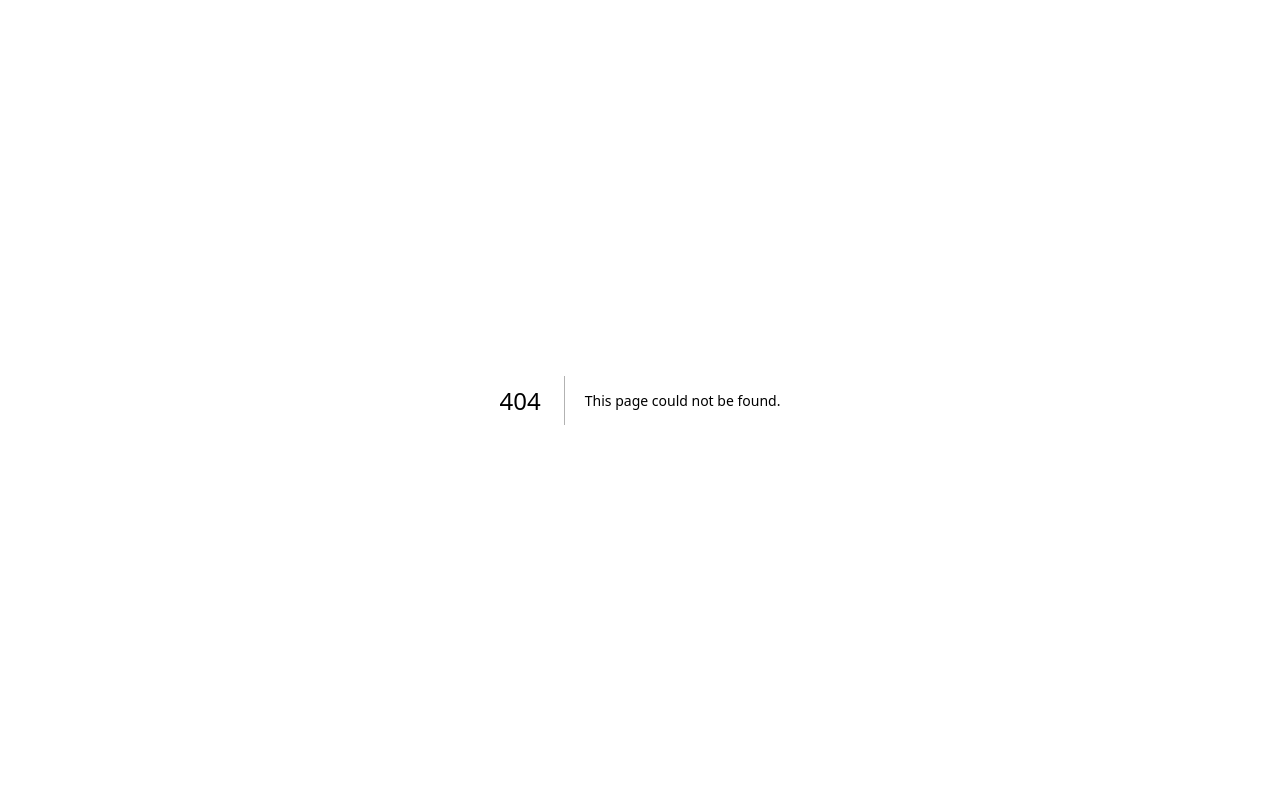
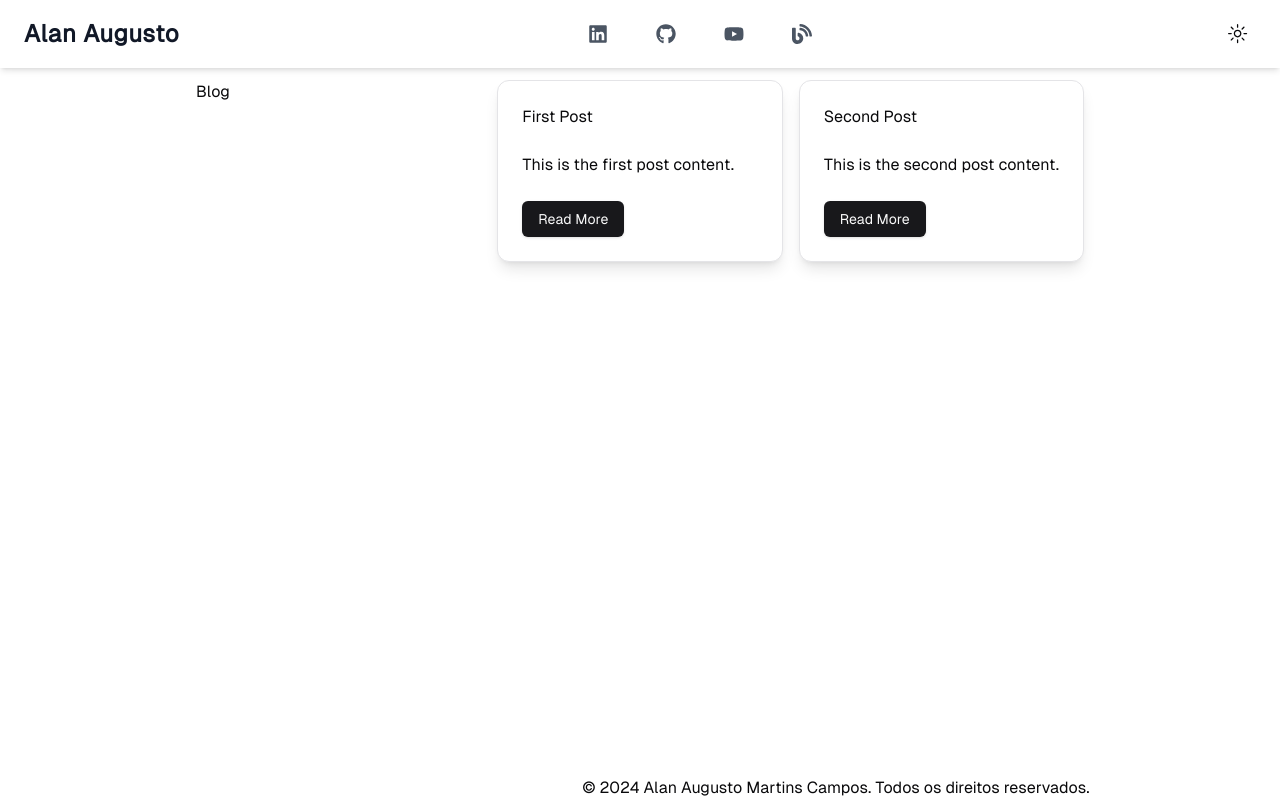
Before and after one commit to Alan-Augusto/alan-augusto-portifolio, a Next.js app in the folder nextjs/portifolio-alan-augusto/: page /blog in a window 1280 px wide. Before the commit this address had no page. Built offline with nearby package versions, Linux system fonts and the light colour scheme.

Commit message:
Ajustes de build, criacao de pagina de blog e novo footer e🦄

```diff
--- /dev/null
+++ b/nextjs/portifolio-alan-augusto/src/app/blog/page.tsx
@@ -0,0 +1,39 @@
+import Footer from '@/components/footer';
+import Header from '@/components/header';
+import { Button } from '@/components/ui/button';
+import { Card, CardHeader, CardFooter, CardContent } from '@/components/ui/card';
+import { posts } from '@/data/blog/blog.data';
+import { FC } from 'react';
+
+const BlogPage: FC = () => {
+
+    return (
+        <div>
+        <main className="flex flex-col items-center p-0 w-full">
+          <Header/>
+          <div className='mt-10 pt-10 grid grid-cols-1 md:grid-cols-2 lg:grid-cols-3 gap-4'>
+            <h1>Blog</h1>
+                {posts.map((post) => (
+                    <Card key={post.id} className="shadow-lg flex flex-col h-full">
+                        <CardHeader>
+                            <h2>{post.title}</h2>
+                        </CardHeader>
+                        <CardContent>
+                            <p>{post.content}</p>
+                        </CardContent>
+                        <CardFooter>
+                            <Button>Read More</Button>
+                        </CardFooter>
+                    </Card>
+                ))}
+
+          </div>
+
+        </main>
+        <Footer/>
+      </div>
+
+    );
+};
+
+export default BlogPage;
--- a/nextjs/portifolio-alan-augusto/src/app/layout.tsx
+++ b/nextjs/portifolio-alan-augusto/src/app/layout.tsx
@@ -27,7 +27,7 @@ export default function RootLayout({
   return (
     <html lang="en">
       <body
-        className={`${geistSans.variable} ${geistMono.variable} antialiased flex justify-center min-h-screen w-full p-0 m-0 `}
+        className={`${geistSans.variable} ${geistMono.variable} antialiased flex justify-center min-h-screen w-full p-0 m-0 pb-10`}
       >
         <ThemeProvider
           attribute="class"
--- a/nextjs/portifolio-alan-augusto/src/app/page.tsx
+++ b/nextjs/portifolio-alan-augusto/src/app/page.tsx
@@ -1,8 +1,8 @@
 import AboutMe from "@/components/about-me";
-import { ModeToggle } from "@/components/mode-toggle";
 import Header from "@/components/header";
 import { Experiences } from "@/components/experiences";
 import ProjectsList from "@/components/projects";
+import Footer from "@/components/footer";
 
 export default function Home() {
   return (
@@ -14,9 +14,10 @@ export default function Home() {
         <ProjectsList/>
 
       </main>
-      <footer className="m-0 p-0 flex flex-col items-center w-full">
+      <Footer/>
+      {/* <footer className="m-0 p-0 flex flex-col items-center w-full">
         Created by Alan Augusto
-      </footer>
+      </footer> */}
     </div>
   );
 }
--- /dev/null
+++ b/nextjs/portifolio-alan-augusto/src/components/footer.tsx
@@ -0,0 +1,36 @@
+"use client";
+
+import { cn } from "@/lib/utils";
+import { useEffect, useState } from "react";
+
+export default function Footer() {
+    const [showFooter, setShowFooter] = useState(false);
+
+    useEffect(() => {
+        const handleScroll = () => {
+            const isBottom = window.innerHeight + window.scrollY >= document.body.offsetHeight - 100;
+            setShowFooter(isBottom);
+        };
+
+        window.addEventListener("scroll", handleScroll);
+
+        // Run the effect initially
+        handleScroll();
+
+        return () => window.removeEventListener("scroll", handleScroll);
+    }, []);
+
+    return (
+        <footer
+            className={cn(
+                "transition-opacity duration-500 fixed bottom-0 w-full bg-background text-center",
+                showFooter ? "opacity-100" : "opacity-0 pointer-events-none"
+            )}
+        >
+            <div className="container mx-auto">
+                <p>© {new Date().getFullYear()} Alan Augusto Martins Campos. Todos os direitos reservados.</p>
+                {/* <p>Feito com Next.js e shadcn/ui</p> */}
+            </div>
+        </footer>
+    );
+}
--- a/nextjs/portifolio-alan-augusto/src/components/header.tsx
+++ b/nextjs/portifolio-alan-augusto/src/components/header.tsx
@@ -63,8 +63,7 @@ const Header: React.FC = () => {
                 <MenubarMenu>
                     <MenubarTrigger asChild className="cursor-pointer">
                         <a
-                            href="https://yourblog.com"
-                            target="_blank"
+                            href="/blog"
                             rel="noopener noreferrer"
                             className="text-xl text-gray-600 dark:text-gray-300 hover:text-green-500 transition-colors"
                         >
--- /dev/null
+++ b/nextjs/portifolio-alan-augusto/src/data/blog/blog.data.ts
@@ -0,0 +1,5 @@
+
+export const posts = [
+    { id: 1, title: 'First Post', content: 'This is the first post content.' },
+    { id: 2, title: 'Second Post', content: 'This is the second post content.' },
+];
--- a/nextjs/portifolio-alan-augusto/src/data/projects.data.ts
+++ b/nextjs/portifolio-alan-augusto/src/data/projects.data.ts
@@ -1,4 +1,3 @@
-import { link } from 'fs';
 import profileImage from '../assets/profile.png';
 
 export const projectsData = [
```
